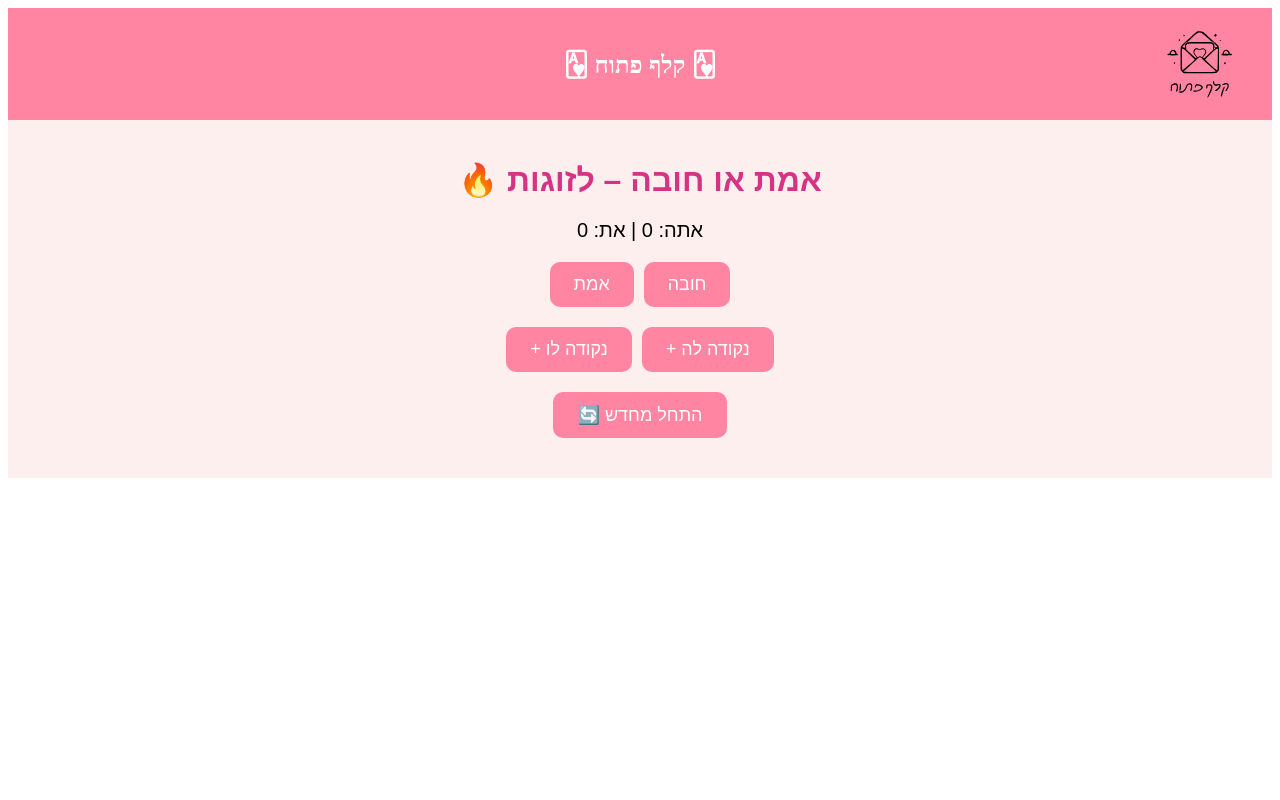
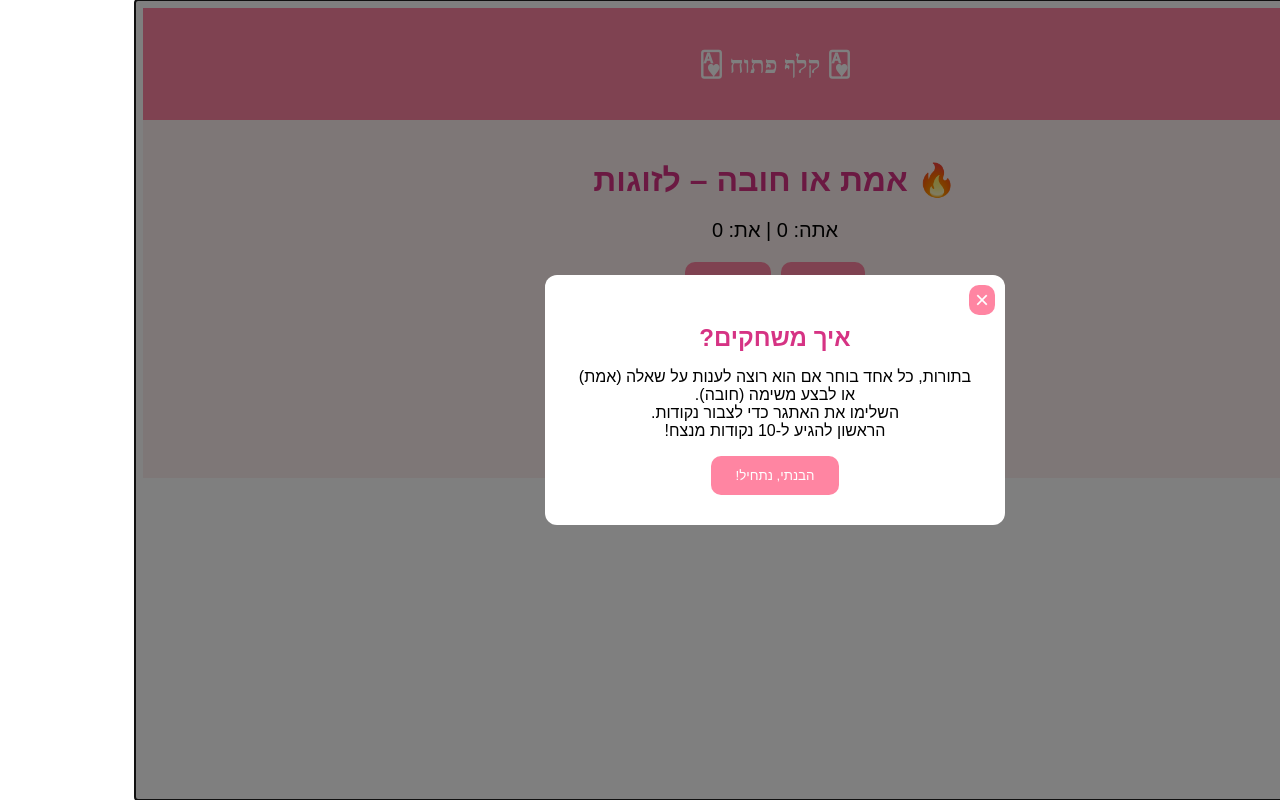
Before and after one commit to shabshay/open-card, an Angular app: page /truth-or-dare in a window 1280 px wide. Built offline with nearby package versions, Linux system fonts and the light colour scheme.

Commit message:
adding modal and tooltip

```diff
--- a/src/app/games/truth-or-dare/truth-or-dare.component.html
+++ b/src/app/games/truth-or-dare/truth-or-dare.component.html
@@ -21,3 +21,16 @@
 <div class="buttons">
   <button (click)="resetGame()">🔄 התחל מחדש</button>
 </div>
+
+<app-modal
+  *ngIf="showInstructions"
+  title="איך משחקים?"
+  confirmText="הבנתי, נתחיל!"
+  (close)="closeInstructions()"
+>
+  <p>
+    בתורות, כל אחד בוחר אם הוא רוצה לענות על שאלה (אמת) או לבצע משימה (חובה).<br>
+    השלימו את האתגר כדי לצבור נקודות.<br>
+    הראשון להגיע ל-10 נקודות מנצח!
+  </p>
+</app-modal>
--- a/src/app/games/truth-or-dare/truth-or-dare.component.ts
+++ b/src/app/games/truth-or-dare/truth-or-dare.component.ts
@@ -1,61 +1,74 @@
-import { Component } from '@angular/core';
+import {Component} from '@angular/core';
 import {NgClass, NgIf} from '@angular/common';
+import {ModalComponent} from '../../shared/modal/modal.component';
 
 @Component({
   selector: 'app-truth-or-dare',
   templateUrl: './truth-or-dare.component.html',
   imports: [
     NgClass,
-    NgIf
+    NgIf,
+    ModalComponent
   ],
   styleUrls: ['./truth-or-dare.component.scss']
 })
 export class TruthOrDareComponent {
   truths = [
-    { text: "מה הרגע הכי מרגש איתי מאז שהפכנו להורים?", level: "easy" },
-    { text: "מה הפנטזיה הזוגית שלך שלא מימשנו?", level: "medium" },
-    { text: "מה אתה הכי אוהב לראות כשאני עם הילדים?", level: "easy" },
-    { text: "איזה משפט שלי גורם לך לחייך גם ביום קשה?", level: "easy" },
-    { text: "איזה חלק בגוף שלי הכי עושה לך את זה – גם בטרנינג?", level: "medium" },
-    { text: "מה הרגע הכי סקסי שזכור לך מאז שהתחתנו?", level: "medium" },
-    { text: "מה היית רוצה שאעשה לך בלילה בלי הפרעות?", level: "hard" },
-    { text: "מה המקום הכי מפתיע שדמיינת אותנו עושים בו אהבה?", level: "hard" },
-    { text: "מה את/ה מרגיש/ה כשאני מחבק/ת אותך חזק אחרי יום ארוך?", level: "easy" },
-    { text: "איזו תנוחה את/ה הכי אוהב/ת – ולמה דווקא היא?", level: "hard" },
-    { text: "אם הייתי משאיר/ה את הילדים אצל סבתא לילה אחד, מה היינו עושים?", level: "medium" },
-    { text: "מה הדבר הכי שובב שעשינו והיית רוצה לחזור עליו?", level: "hard" },
-    { text: "איזה חלק באישיות שלי הכי מדליק אותך?", level: "easy" },
-    { text: "אם היינו בחופשה לבד – מה היית רוצה שנעשה שם?", level: "medium" },
-    { text: "מה המבט הכי מגרה שלי בעיניך?", level: "medium" },
-    { text: "מתי הרגשת על גג העולם איתי – סיפור אמיתי?", level: "easy" },
-    { text: "מה הכי חסר לך מהתקופה לפני הילדים?", level: "medium" },
-    { text: "אם הייתי קם באמצע הלילה ומתחיל ליזום – מה היית עושה?", level: "hard" },
-    { text: "מה גורם לך להרגיש הכי נאהב/ת ממני?", level: "easy" },
-    { text: "אם היית כותב עלינו סיפור ארוטי – איך הוא היה מתחיל?", level: "hard" }
+    {text: "מה הרגע הכי מרגש איתי מאז שהפכנו להורים?", level: "easy"},
+    {text: "מה הפנטזיה הזוגית שלך שלא מימשנו?", level: "medium"},
+    {text: "מה אתה הכי אוהב לראות כשאני עם הילדים?", level: "easy"},
+    {text: "איזה משפט שלי גורם לך לחייך גם ביום קשה?", level: "easy"},
+    {text: "איזה חלק בגוף שלי הכי עושה לך את זה – גם בטרנינג?", level: "medium"},
+    {text: "מה הרגע הכי סקסי שזכור לך מאז שהתחתנו?", level: "medium"},
+    {text: "מה היית רוצה שאעשה לך בלילה בלי הפרעות?", level: "hard"},
+    {text: "מה המקום הכי מפתיע שדמיינת אותנו עושים בו אהבה?", level: "hard"},
+    {text: "מה את/ה מרגיש/ה כשאני מחבק/ת אותך חזק אחרי יום ארוך?", level: "easy"},
+    {text: "איזו תנוחה את/ה הכי אוהב/ת – ולמה דווקא היא?", level: "hard"},
+    {text: "אם הייתי משאיר/ה את הילדים אצל סבתא לילה אחד, מה היינו עושים?", level: "medium"},
+    {text: "מה הדבר הכי שובב שעשינו והיית רוצה לחזור עליו?", level: "hard"},
+    {text: "איזה חלק באישיות שלי הכי מדליק אותך?", level: "easy"},
+    {text: "אם היינו בחופשה לבד – מה היית רוצה שנעשה שם?", level: "medium"},
+    {text: "מה המבט הכי מגרה שלי בעיניך?", level: "medium"},
+    {text: "מתי הרגשת על גג העולם איתי – סיפור אמיתי?", level: "easy"},
+    {text: "מה הכי חסר לך מהתקופה לפני הילדים?", level: "medium"},
+    {text: "אם הייתי קם באמצע הלילה ומתחיל ליזום – מה היית עושה?", level: "hard"},
+    {text: "מה גורם לך להרגיש הכי נאהב/ת ממני?", level: "easy"},
+    {text: "אם היית כותב עלינו סיפור ארוטי – איך הוא היה מתחיל?", level: "hard"}
   ];
 
   dares = [
-    { text: "נשיקה של 15 שניות – בלי מילים.", level: "easy" },
-    { text: "ללטף לי את הראש כמו כשאני גמור/ה מעייפות.", level: "easy" },
-    { text: "לחבק אותי כמו שלא התחבקנו מאז הלידה.", level: "easy" },
-    { text: "להגיד לי משהו מצחיק ואז משהו מרגש.", level: "medium" },
-    { text: "להביע פנטזיה – ולתכנן איך נגשם אותה בשבוע הקרוב.", level: "medium" },
-    { text: "לעשות סטריפ קטן – להוריד פריט לבוש לבחירה.", level: "hard" },
-    { text: "לתאר לי איך היית מפנק/ת אותי אם הילדים היו אצל סבתא ללילה שלם.", level: "medium" },
-    { text: "לעשות לי עיסוי בכתפיים או גב במשך דקה מלאה.", level: "easy" },
-    { text: "ללחוש לי באוזן משהו מפתה שאף פעם לא אמרת לי.", level: "hard" },
-    { text: "לשבת לי על הברכיים ולחבק – למשך דקה עם עיניים עצומות.", level: "medium" },
-    { text: "לקחת אותי יד ביד לחדר ולהפתיע אותי במשהו רומנטי.", level: "medium" },
-    { text: "לרקוד לי ריקוד איטי – גם בלי מוזיקה.", level: "easy" },
-    { text: "להכין לי פתק אהבה ולקרוא אותו בקול.", level: "easy" },
-    { text: "לשלוח לי הודעה סופר סקסית – בזמן שאני לידך.", level: "hard" },
-    { text: "להכין לנו קינוח זוגי מפתה תוך 5 דקות.", level: "medium" },
-    { text: "ללבוש משהו מפתה לשתי דקות לפחות.", level: "hard" },
-    { text: "להסתכל עליי 30 שניות בלי מילים ולחייך.", level: "easy" },
-    { text: "לספר לי משהו אינטימי שמעולם לא סיפרת לי.", level: "medium" },
-    { text: "להוביל אותי בעיניים עצומות לסצנה שתרצה ליצור עכשיו.", level: "hard" },
-    { text: "לשיר לי שיר אהבה באוזן – הכי ברגש שלך.", level: "medium" }
+    {text: "נשיקה של 15 שניות – בלי מילים.", level: "easy"},
+    {text: "ללטף לי את הראש כמו כשאני גמור/ה מעייפות.", level: "easy"},
+    {text: "לחבק אותי כמו שלא התחבקנו מאז הלידה.", level: "easy"},
+    {text: "להגיד לי משהו מצחיק ואז משהו מרגש.", level: "medium"},
+    {text: "להביע פנטזיה – ולתכנן איך נגשם אותה בשבוע הקרוב.", level: "medium"},
+    {text: "לעשות סטריפ קטן – להוריד פריט לבוש לבחירה.", level: "hard"},
+    {text: "לתאר לי איך היית מפנק/ת אותי אם הילדים היו אצל סבתא ללילה שלם.", level: "medium"},
+    {text: "לעשות לי עיסוי בכתפיים או גב במשך דקה מלאה.", level: "easy"},
+    {text: "ללחוש לי באוזן משהו מפתה שאף פעם לא אמרת לי.", level: "hard"},
+    {text: "לשבת לי על הברכיים ולחבק – למשך דקה עם עיניים עצומות.", level: "medium"},
+    {text: "לקחת אותי יד ביד לחדר ולהפתיע אותי במשהו רומנטי.", level: "medium"},
+    {text: "לרקוד לי ריקוד איטי – גם בלי מוזיקה.", level: "easy"},
+    {text: "להכין לי פתק אהבה ולקרוא אותו בקול.", level: "easy"},
+    {text: "לשלוח לי הודעה סופר סקסית – בזמן שאני לידך.", level: "hard"},
+    {text: "להכין לנו קינוח זוגי מפתה תוך 5 דקות.", level: "medium"},
+    {text: "ללבוש משהו מפתה לשתי דקות לפחות.", level: "hard"},
+    {text: "להסתכל עליי 30 שניות בלי מילים ולחייך.", level: "easy"},
+    {text: "לספר לי משהו אינטימי שמעולם לא סיפרת לי.", level: "medium"},
+    {text: "להוביל אותי בעיניים עצומות לסצנה שתרצה ליצור עכשיו.", level: "hard"},
+    {text: "לשיר לי שיר אהבה באוזן – הכי ברגש שלך.", level: "medium"}
   ];
+
+  showInstructions = true;
+
+  closeInstructions() {
+    this.showInstructions = false;
+  }
+
+  modalText = `
+  בתורות, כל אחד בוחר אם הוא רוצה לענות על שאלה (אמת) או לבצע משימה (חובה).<br>
+  השלימו את האתגר כדי לצבור נקודות. הראשון להגיע ל-10 נקודות מנצח!
+`;
 
   usedTruths: string[] = [];
   usedDares: string[] = [];
--- a/src/app/home/home.component.html
+++ b/src/app/home/home.component.html
@@ -3,7 +3,11 @@
 </div>
 
 <div class="menu">
-  <button routerLink="/truth-or-dare">🔥 אמת או חובה לזוגות</button>
+  <button
+    routerLink="/truth-or-dare"
+    title="משחק רומנטי שובב לזוגות - בחרו 'אמת' או 'חובה' בתורות"
+  >🔥 אמת או חובה לזוגות
+  </button>
   <button disabled>💬 שאלות עומק לזוגות (בקרוב)</button>
   <button disabled>🎉 משחקי גיבוש לקבוצות (בקרוב)</button>
   <button disabled>🃏 משחק הפתקים (בקרוב)</button>
--- a/src/app/home/home.component.scss
+++ b/src/app/home/home.component.scss
@@ -1,6 +1,5 @@
 body {
   font-family: Arial, sans-serif;
-  direction: rtl;
   text-align: center;
   background: #fff3f8;
   color: #333;
@@ -44,7 +43,3 @@ h1 {
   text-align: center;
   margin-bottom: 20px;
 }
-
-p {
-  direction: rtl;
-}
--- /dev/null
+++ b/src/app/shared/modal/modal.component.html
@@ -0,0 +1,12 @@
+<div class="modal-backdrop" (keydown.escape)="onClose()" tabindex="0">
+  <div class="modal-content" [ngClass]="{ 'show': visible, 'hide': !visible }">
+    <button class="x-button" (click)="onClose()">×</button>
+    <h2>{{ title }}</h2>
+
+    <div class="modal-body">
+      <ng-content></ng-content>
+    </div>
+
+    <button class="close-button" (click)="onClose()">{{ confirmText }}</button>
+  </div>
+</div>
--- /dev/null
+++ b/src/app/shared/modal/modal.component.scss
@@ -0,0 +1,68 @@
+.modal-backdrop {
+  position: fixed;
+  inset: 0;
+  background: rgba(0, 0, 0, 0.5);
+  display: flex;
+  justify-content: center;
+  align-items: center;
+  z-index: 1000;
+}
+
+.modal-content {
+  position: relative;
+  background: white;
+  border-radius: 12px;
+  padding: 30px;
+  max-width: 400px;
+  width: 90%;
+  text-align: center;
+  animation: fadeIn 0.4s ease-out;
+
+  h2 {
+    color: #d63384;
+    margin-bottom: 15px;
+  }
+
+  p {
+    margin-bottom: 20px;
+    line-height: 1.6;
+  }
+
+  button {
+    background-color: #ff85a2;
+    color: white;
+    border: none;
+    border-radius: 10px;
+    cursor: pointer;
+
+    &:hover {
+      background-color: #ff5c87;
+    }
+  }
+}
+
+.close-button {
+  padding: 12px 24px;
+}
+
+@keyframes fadeIn {
+  from { opacity: 0; transform: scale(0.9); }
+  to { opacity: 1; transform: scale(1); }
+}
+
+.x-button {
+  position: absolute;
+  top: 10px;
+  right: 10px;
+  background: transparent;
+  border: none;
+  font-size: 24px;
+  color: #d63384;
+  cursor: pointer;
+  transition: color 0.2s;
+  padding: 1px 6px;
+
+  &:hover {
+    color: #ff5c87;
+  }
+}
--- /dev/null
+++ b/src/app/shared/modal/modal.component.ts
@@ -0,0 +1,30 @@
+import { Component, Input, Output, EventEmitter, AfterViewInit } from '@angular/core';
+import {NgClass} from '@angular/common';
+
+@Component({
+  selector: 'app-modal',
+  templateUrl: './modal.component.html',
+  imports: [
+    NgClass
+  ],
+  styleUrls: ['./modal.component.scss']
+})
+export class ModalComponent implements AfterViewInit {
+  @Input() title: string = '';
+  @Input() confirmText: string = 'סגור';
+  @Output() close = new EventEmitter<void>();
+
+  visible = true;
+
+  ngAfterViewInit() {
+    setTimeout(() => {
+      const el = document.querySelector('.modal-backdrop') as HTMLElement;
+      if (el) el.focus();
+    }, 0);
+  }
+
+  onClose() {
+    this.visible = false;
+    setTimeout(() => this.close.emit(), 300); // התאמה לזמן האנימציה
+  }
+}
--- a/src/styles.scss
+++ b/src/styles.scss
@@ -1,4 +1,5 @@
 /* You can add global styles to this file, and also import other style files */
 body {
   font-family: 'Lora', serif;
+  direction: rtl;
 }
```
Also changed, not shown: 1 other file (tests, documents, lock files or other folders).
